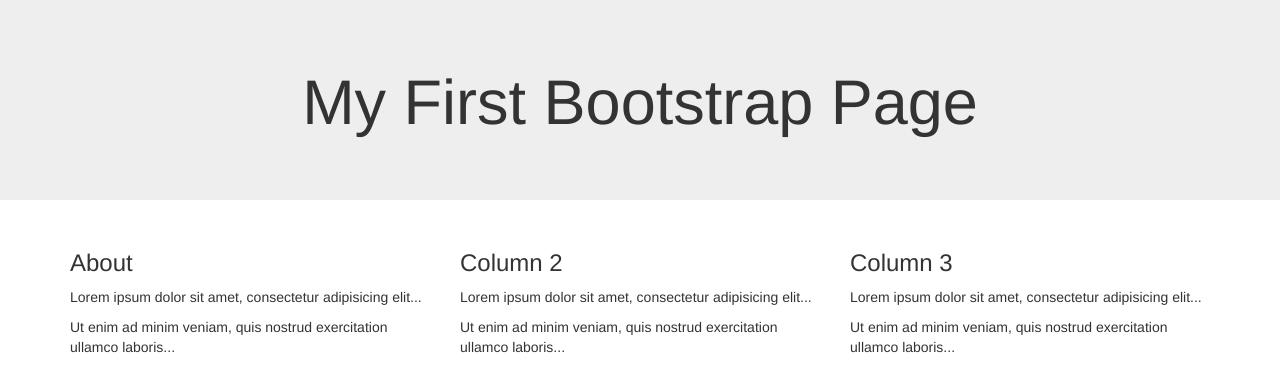
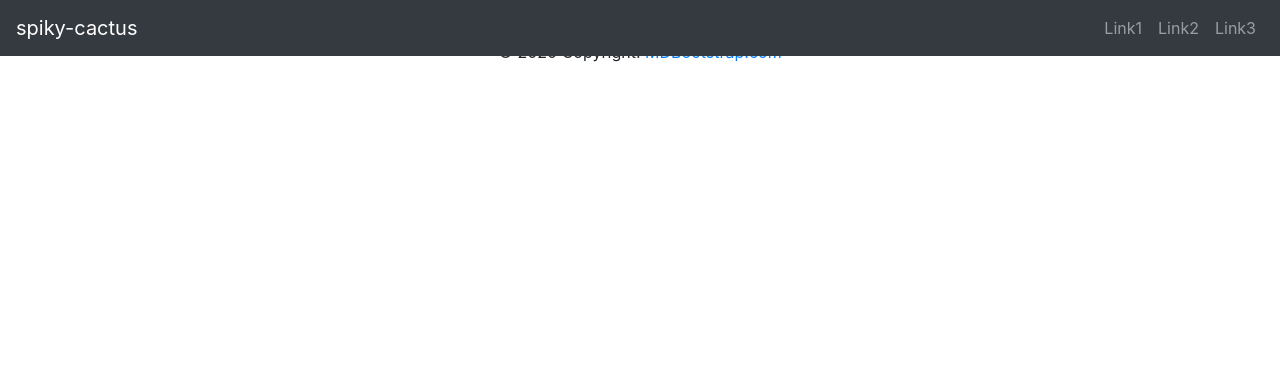
Before and after one commit to Mahmoudicc95/spiky-cactus, a PHP site: page / in a window 1280 px wide. Shown: the top 392 px of the page. Run offline with PHP 8.4, Linux system fonts and the light colour scheme.

Commit message:
add files

```diff
--- a/assets/css/style.css
+++ b/assets/css/style.css
@@ -0,0 +1,9 @@
+.footer {
+    background-color: #483a3a;
+    background-size: cover;
+    color: rgb(10, 3, 3);
+    position: relative;
+    padding: 10px;
+    margin-top: 10px;
+
+  }
--- a/index.html
+++ b/index.php
@@ -1,18 +1,15 @@
 <!DOCTYPE html>
 <html lang="en">
 <head>
-  <title>spiky cactus</title>
-  <meta charset="utf-8">
-  <meta name="viewport" content="width=device-width, initial-scale=1">
-  <link rel="stylesheet" href="https://maxcdn.bootstrapcdn.com/bootstrap/3.4.1/css/bootstrap.min.css">
-  <script src="https://ajax.googleapis.com/ajax/libs/jquery/3.5.1/jquery.min.js"></script>
-  <script src="https://maxcdn.bootstrapcdn.com/bootstrap/3.4.1/js/bootstrap.min.js"></script>
-                        <!-- Favicons -->
-  <link href="assets/img/favicon.png" rel="icon">
+  <!-- Includes header -->
+  <?php include 'partial/header.php';?>
+
+
 </head>
 <body>
+<?php include 'partial/navbar.php';?>
 
-<div class="jumbotron text-center">
+<!-- <div class="jumbotron text-center">
   <h1>My First Bootstrap Page</h1>
   <p></p>
 </div>
@@ -35,7 +32,12 @@
       <p>Ut enim ad minim veniam, quis nostrud exercitation ullamco laboris...</p>
     </div>
   </div>
-</div>
+</div> -->
+
+ <!-- Includes Footer -->
+ <?php include 'partial/footer.php';?>
+ <?php include 'partial/script.php';?>
+
 
 </body>
 </html>
--- /dev/null
+++ b/partial/footer.php
@@ -0,0 +1,19 @@
+<!-- Footer -->
+<footer class="page-footer font-small unique-color-dark">
+
+      <!-- Grid column -->
+
+    </div>
+    <!-- Grid row -->
+
+  </div>
+  <!-- Footer Links -->
+
+  <!-- Copyright -->
+  <div class="footer-copyright text-center py-3">© 2020 Copyright:
+    <a href="https://mdbootstrap.com/"> MDBootstrap.com</a>
+  </div>
+  <!-- Copyright -->
+
+</footer>
+<!-- Footer -->
--- /dev/null
+++ b/partial/header.php
@@ -0,0 +1,9 @@
+
+
+<meta charset="utf-8">
+  <meta name="viewport" content="width=device-width, initial-scale=1">
+  <link rel="stylesheet" href="https://maxcdn.bootstrapcdn.com/bootstrap/4.5.2/css/bootstrap.min.css">
+       <!-- Favicons -->
+<link href="assets/img/favicon.png" rel="icon">
+       <!-- style sheets -->
+<link rel="stylesheet" href="assets/css/style.css">
--- /dev/null
+++ b/partial/navbar.php
@@ -0,0 +1,25 @@
+<?php include 'partial/header.php';?>
+<!--- Navigation -->
+
+<nav class="navbar navbar-expand-sm bg-dark navbar-dark fixed-top">
+<a  href="index.php"  class="navbar-brand">spiky-cactus</a>  <!-- <img src="img/x-tatin.png"></a> -->
+
+<button class="navbar-toggler" type="button" data-toggle="collapse" data-target="#collapsibleNavbar">
+    <span class="navbar-toggler-icon"></span>
+  </button>
+  <div class="collapse navbar-collapse" id="collapsibleNavbar">
+    <ul class="navbar-nav ml-auto">
+      <li class="nav-item">
+        <a href="#" class="nav-link" >Link1</a>
+      </li>
+      <li class="nav-item">
+        <a class="nav-link" href="#">Link2</a>
+      </li>
+      <li class="nav-item">
+        <a class="nav-link" href="#">Link3</a>
+      </li>
+    </ul>
+  </div>
+</nav>
+<br>
+</nav>
--- /dev/null
+++ b/partial/script.php
@@ -0,0 +1,4 @@
+                    <!--- Script Source Files -->
+  <script src="https://ajax.googleapis.com/ajax/libs/jquery/3.5.1/jquery.min.js"></script>
+  <script src="https://cdnjs.cloudflare.com/ajax/libs/popper.js/1.16.0/umd/popper.min.js"></script>
+  <script src="https://maxcdn.bootstrapcdn.com/bootstrap/4.5.2/js/bootstrap.min.js"></script>
```
